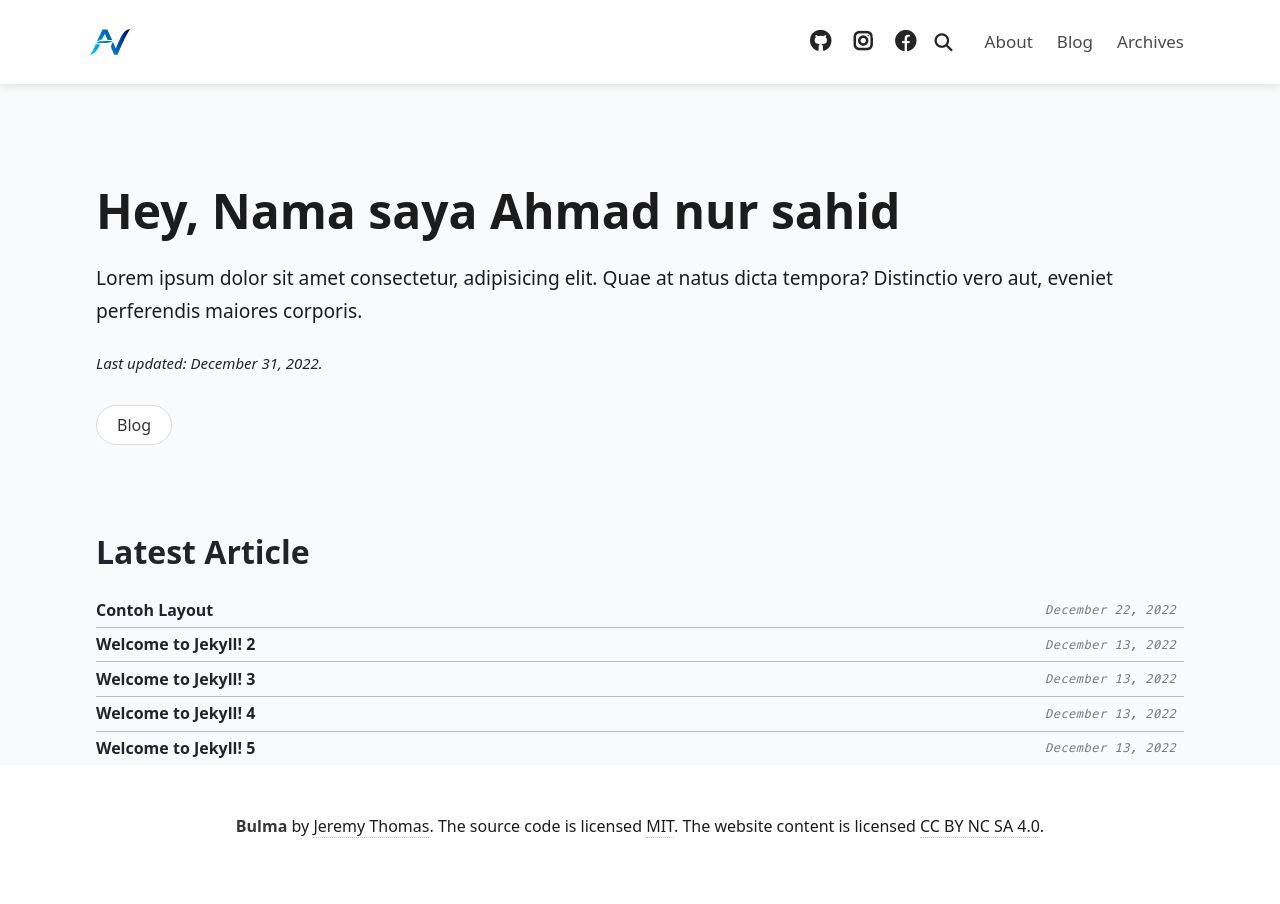
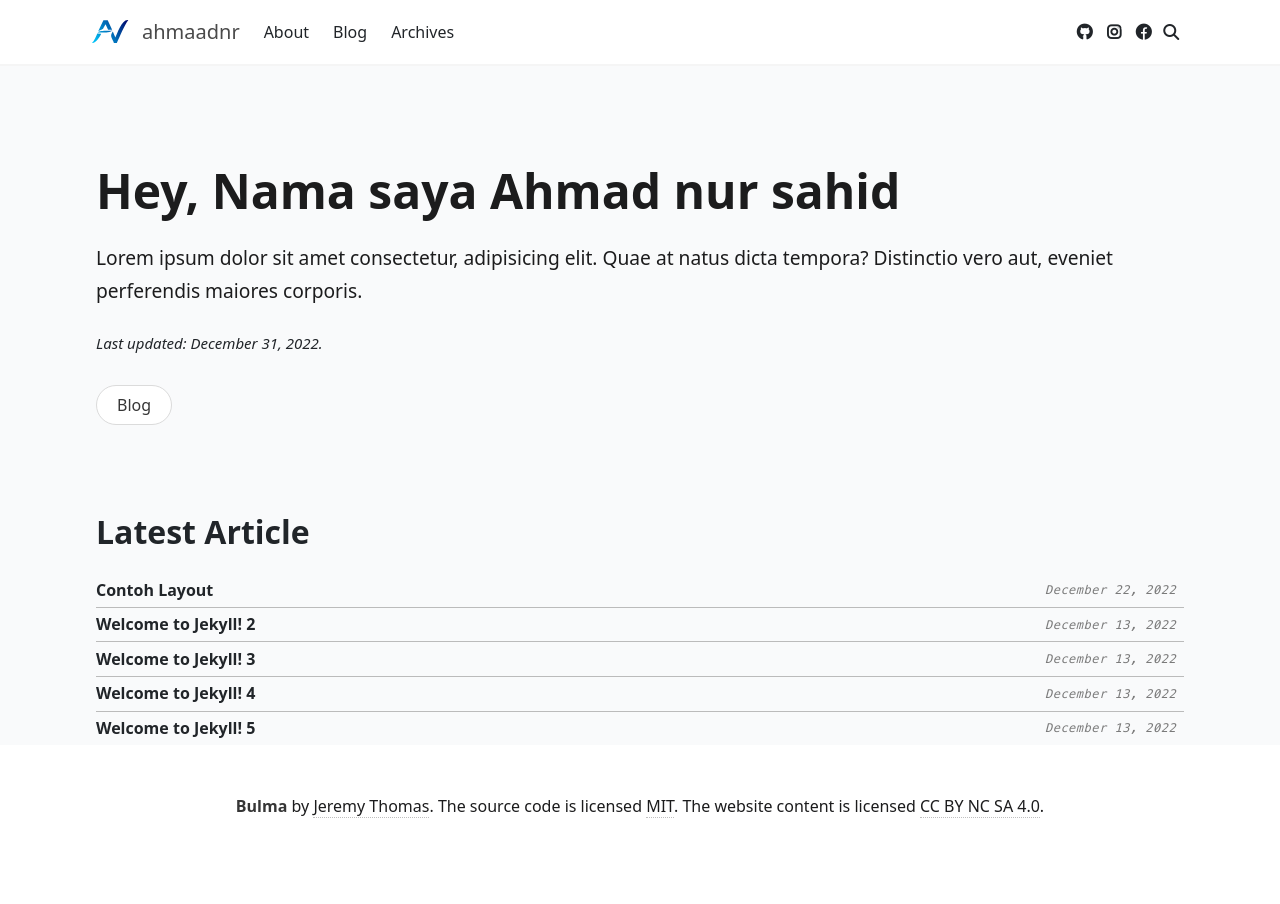
Before and after one commit to ahmaadn/ahmaadn.github.io, a Jekyll site: the page built from index.html, in a window 1280 px wide. Built offline with Jekyll 4.4.1, drawn with Linux system fonts in a browser that asks for light colours; comment, search, counter and statistics services are not loaded.

Commit message:
update navbar

```diff
--- a/_includes/nav2.html
+++ b/_includes/nav2.html
@@ -1,18 +1,19 @@
 <div class="nav-wrapper">
     {% if page.layout == 'post' %}
-    <nav class="navbar nav-custum {% if page.header-img %} invert {% endif %} is-spaced is-transparent" role="navigation" aria-label="main navigation">
+    <nav class="navbar nav-custum {% if page.header-img %} invert {% endif %} is-spaced" role="navigation" aria-label="main navigation">
     {% else %}
     <nav class="navbar has-shadow is-spaced" role="navigation" aria-label="main navigation">
     {% endif %}
         <div class="container">
             <div class="navbar-brand">
-                <a class="navbar-item logo" href="{{ site.baseurl }}/">
-                    <img src="{{ '/assets/img/logo.svg' | relative_url }}" alt="{{ site.name }}" width="52px" height="52px">
+                <a class="navbar-item" href="{{ site.baseurl }}/">
+                    <img src="{{ '/assets/img/logo - no bg.svg' | relative_url }}" alt="{{ site.name }}" width="52px" height="52px">
+                    ahmaadnr
                 </a>
 
                 <!-- Search Icon -->
                 <a class="icon search-icon is-hidden-desktop" href="javascript:void(0)">
-                    <i class="fas fa-lg fa-fw fa-sharp fa-solid fa-magnifying-glass"></i>
+                    <i class="fas fa-fw fa-sharp fa-solid fa-magnifying-glass"></i>
                 </a>
 
                 <a role="button" class="navbar-burger" aria-label="menu" aria-expanded="false"
@@ -24,11 +25,9 @@
             </div>
 
             <div id="nav_blog" class="navbar-menu">
-                <div class="navbar-end">
-
                 <div class="navbar-brand is-hidden-desktop is-flex is-justify-content-space-between is-align-content-center">
                     <a class="navbar-item logo" href="{{ site.baseurl }}/">
-                            <img src="{{ '/assets/img/logo.svg' | relative_url }}" alt="{{ site.name }}" width="52px" height="52px">
+                        <img src="{{ '/assets/img/logo - no bg.svg' | relative_url }}" alt="{{ site.name }}" width="52px" height="52px">
                     </a>
 
                     <a role="button" class="navbar-burger" aria-label="menu" aria-expanded="false" data-target="nav_blog">
@@ -37,28 +36,7 @@
                         <span aria-hidden="true"></span>
                     </a>
                 </div>
-
-                    <div class="navbar-item sosial">
-
-                        {% if site.sosial.github %}
-                        <a class="icon" href="https://github.com/{{ site.sosial.github }}" title="github"><i class="fas fa-lg fa-fw fa-brands fa-github"></i></a>
-                        {% endif %}
-                        {% if site.sosial.instagram %}
-                        <a class="icon" href="https://www.instagram.com/{{ site.sosial.instagram }}/" title="Instagram"><i class="fas fa-lg fa-fw fa-brands fa-instagram"></i></a>
-                        {% endif %}
-                        {% if site.sosial.facebook %}
-                        <!-- Facebook -->
-                        <a class="icon" href="https://facebook.com/{{ site.facebook_id }}" title="Facebook">
-                            <i class="fas fa-lg fa-fw fa-brands fa-facebook"></i>
-                        </a>
-                        {% endif %}
-
-                        <!-- Search Icon -->
-                        <a class="icon search-icon is-hidden-touch" href="javascript:void(0)">
-                            <i class="fas fa-lg fa-sharp fa-solid fa-magnifying-glass"></i>
-                        </a>
-
-                    </div>
+                <div class="navbar-start">
 
                     <!-- About -->
                     <a class="navbar-item {% if page.title == 'About' %} is-active {% endif %}"
@@ -81,6 +59,15 @@
                     {% endif %} {% endfor %}
 
                 </div>
+                <div class="navbar-end">
+                    <div class="navbar-item">
+                        {% include sosial_nav.html %}
+                        <!-- Search Icon -->
+                        <a class="icon search-icon is-hidden-touch" href="javascript:void(0)">
+                            <i class="fas fa-sharp fa-solid fa-magnifying-glass"></i>
+                        </a>
+                    </div>
+                </div>
             </div>
         </div>
     </nav>
--- /dev/null
+++ b/_includes/sosial_nav.html
@@ -0,0 +1,16 @@
+{% if site.sosial_navbar %}
+    {% if site.sosial.github %}
+    <a class="icon" href="https://github.com/{{ site.sosial.github }}" title="github"><i class="fas fa-fw fa-brands fa-github"></i></a>
+    {% endif %}
+
+    {% if site.sosial.instagram %}
+    <a class="icon" href="https://www.instagram.com/{{ site.sosial.instagram }}/" title="Instagram"><i class="fas fa-fw fa-brands fa-instagram"></i></a>
+    {% endif %}
+
+    {% if site.sosial.facebook %}
+    <!-- Facebook -->
+    <a class="icon" href="https://facebook.com/{{ site.facebook_id }}" title="Facebook">
+        <i class="fas fa-fw fa-brands fa-facebook"></i>
+    </a>
+    {% endif %}
+{% endif %}
--- a/_sass/_layout.scss
+++ b/_sass/_layout.scss
@@ -1,144 +1,299 @@
 // -----------
 // Navbar
 // -----------
+.navbar {
+	color: var(--gray-6);
+	font-family: var(--font-family-navbar);
+	.navbar-burger {
+		margin-left: 0;
+		color: inherit;
+	}
+	.icon {
+		color: inherit;
+		&:hover {
+			color: var(--global-theme-color);
+		}
+	}
+}
 
-.nav-wrapper>.navbar.nav-custum {
+.navbar.is-spaced {
+	padding-top: 6px;
+	padding-bottom: 6px;
+}
+
+.navbar.nav-custum {
 	position: absolute;
 	top: 0;
 	left: 0;
 	width: 100%;
 	z-index: 3;
+	background-color: transparent;
 }
 
-.navbar {
 
-	.navbar-item.logo {
-		padding: 0;
+@media screen and (min-width: 1024px) {
+	.navbar.nav-custum.invert {
+		#nav_blog {
+			.navbar-item {
+				color: inherit;
 
-		img {
-			max-height: 100%;
+				&:hover {
+					color: var(--gray-1);
+					background-color: var(--white);
+				}
+			}
+		}
+	}
 }
 
+
+.navbar.nav-custum.invert {
+	color: var(--white);
+
+	.navbar-item {
+		color: inherit;
 	}
 
-	font-family: var(--font-family-navbar);
-
-	&.has-shadow {
-		box-shadow: 0 3px 8px var(--gray-2);
+	.navbar-brand {
+		color: var(--white);
+		.navbar-item img {
+			background-color: var(--white);
+			border-radius: 6px;
+		}
 	}
 
-	&.nav-custum {
-		background-color: transparent;
-
-		&.invert {
-
-			.navbar-brand>.icon,
-			>.container>.navbar-brand>.navbar-burger {
+	.icon {
 		color: var(--white);
 	}
-		}
+
 }
 
 .navbar-burger:hover {
 	background-color: transparent;
 }
 
-	.navbar-menu {
+.navbar-brand {
+	color: var(--gray-10);
+	.icon {
+		margin-left: auto;
+		width: 3.25rem;
+	}
 	.navbar-item {
-			font-size: 17px;
-			font-weight: 500;
-
-			&.is-active {
-				background-color: transparent;
-				border-radius: 0;
-				border-bottom: 2px solid var(--blue);
+		font-size: 1.25rem;
+		&:hover {
+			color: var(--gray-10);
 		}
-
-			.icon {
-				padding: 8px;
-				color: var(--gray-8);
-			}
-
-			.icon:hover,
-			&:hover {
-				background-color: transparent;
-				color: var(--blue);
-			}
+		img {
+			margin-right: 6px;
 		}
 	}
 }
 
-@media screen and (min-width: 1024px) {
-	.navbar.nav-custum.invert {
-		color: var(--white);
+#nav_blog {
+	.navbar-start {
+		margin-left: 12px;
+	}
+	.navbar-item {
+		color: var(--global-text-color);
+		font-size: 1rem;
 
-		.navbar-item {
-			color: inherit;
+		&.is-active,
+		&.is-active:hover {
+			color: var(--global-theme-color) !important;
+		}
 
-			.icon {
-				color: var(--white);
-			}
+		&:hover {
+			color: var(--global-text-color) !important;
 		}
 	}
 }
 
-
-@media screen and (max-width: 1023px) {
-	.navbar {
 .navbar-item {
-			color: inherit;
-
+	font-weight: 500;
+	&:has(img) {
+		padding: 0;
+		img {
+			max-height: 100%;
+		}
+	}
 	.icon {
-				color: var(--white);
+		font-size: 1rem;
+		padding: .3rem;
 	}
 }
 
-		.navbar-burger {
-			margin-left: 0;
+@media screen and (max-width: 1023px) {
+	#nav_blog {
+		position: absolute;
+		z-index: 10;
+		top: 0;
+		left: 0;
+		right: 0;
+		margin: 0 12px;
+
+		border-radius: 6px;
+		text-align: right;
+
+		color: var(--global-text-color);
+
+		.navbar-brand .navbar-item img {
+			margin-left: 12px;
 		}
 
-		.navbar-brand .icon {
-			margin-left: auto;
-			width: 3.25rem;
+		.navbar-end {
+			display: flex;
+			justify-content: right;
+		}
+
+		.navbar-start {
+			display: flex;
+			flex-direction: column;
+		}
+		.navbar-burger {
+			color: var(--global-text-color);
+		}
+
+		.icon {
 			color: inherit;
 		}
 
-		.navbar-menu.is-active {
-
-			.navbar-item.logo {
-				padding-left: 12px;
+	}
 }
 
-			position: absolute;
-			top: 0;
-			left: 0;
-			right: 0;
-			margin: 12px 12px 0 12px;
-			z-index: 5;
-			border: 1px solid var(--gray-2);
-			border-radius: 8px;
+// .navbar {
+// 	font-family: var(--font-family-navbar);
 
-			.navbar-end {
-				display: flex;
-				flex-direction: column;
-			}
+// 	.navbar-item.logo {
+// 		padding: 0;
 
-			.navbar-item {
-				font-size: 1rem;
-				text-align: right;
+// 		img {
+// 			max-height: 100%;
+// 		}
 
-				&.is-active {
-					border-bottom: 0;
-				}
+// 	}
 
-				&.sosial {
-					padding-left: 20px;
-					order: 2;
-				}
-			}
-		}
-	}
-}
+// 	&.is-spaced {
+// 		padding-top: 6px;
+// 		padding-bottom: 6px;
+// 	}
+
+// 	&.nav-custum {
+// 		position: absolute;
+// 		top: 0;
+// 		left: 0;
+// 		width: 100%;
+// 		z-index: 3;
+// 		background-color: transparent;
+
+// 		&.invert {
+
+// 			.navbar-brand>.icon,
+// 			>.container>.navbar-brand>.navbar-burger {
+// 				color: var(--white);
+// 			}
+// 		}
+// 	}
+
+// 	.navbar-burger:hover {
+// 		background-color: transparent;
+// 	}
+
+// 	.navbar-menu {
+// 		.navbar-item {
+// 			font-weight: 500;
+
+// 			&.is-active {
+// 				background-color: transparent;
+// 				border-radius: 0;
+// 				border-bottom: 2px solid var(--blue);
+// 			}
+
+// 			.icon {
+// 				padding: 8px;
+// 				color: var(--gray-8);
+// 			}
+
+// 			.icon:hover,
+// 			&:hover {
+// 				background-color: transparent;
+// 				color: var(--blue);
+// 			}
+// 		}
+// 	}
+// }
+
+// @media screen and (min-width: 1024px) {
+// 	.navbar.nav-custum.invert {
+// 		color: var(--white);
+
+// 		.navbar-item {
+// 			color: inherit;
+
+// 			.icon {
+// 				color: var(--white);
+// 			}
+// 		}
+// 	}
+// }
+
+
+// @media screen and (max-width: 1023px) {
+// 	.navbar {
+// 		.navbar-item {
+// 			color: inherit;
+
+// 			.icon {
+// 				color: var(--white);
+// 			}
+// 		}
+
+// 		.navbar-burger {
+// 			margin-left: 0;
+// 		}
+
+// 		.navbar-brand .icon {
+// 			margin-left: auto;
+// 			width: 3.25rem;
+// 			color: inherit;
+// 		}
+
+// 		.navbar-menu {
+// 			position: absolute;
+// 			top: 0;
+// 			left: 0;
+// 			right: 0;
+// 			margin: 0 12px;
+// 			z-index: 5;
+// 			border: 1px solid var(--gray-2);
+// 			border-radius: 8px;
+
+// 			transition: all .5s ease-in-out;
+
+// 			.navbar-item.logo {
+// 				margin-left: 12px;
+// 			}
+
+// 			.navbar-end {
+// 				display: flex;
+// 				flex-direction: column;
+// 			}
+
+// 			.navbar-item {
+// 				font-size: 1rem;
+// 				text-align: right;
+
+// 				&.is-active {
+// 					border-bottom: 0;
+// 				}
+
+// 				&.sosial {
+// 					padding-left: 20px;
+// 					order: 2;
+// 				}
+// 			}
+// 		}
+// 	}
+// }
 
 // Nav v1
 
@@ -825,7 +980,7 @@ h2.year {
 	padding-bottom: 80px;
 }
 
-.search-icon a,
+// .search-icon a,
 .search-icon-close {
 	cursor: pointer;
 	font-size: 0.9rem;
```
Also changed, not shown: assets/img/Logo - no bg.svg (added). Lines whose indentation alone changed are shown as unchanged.
